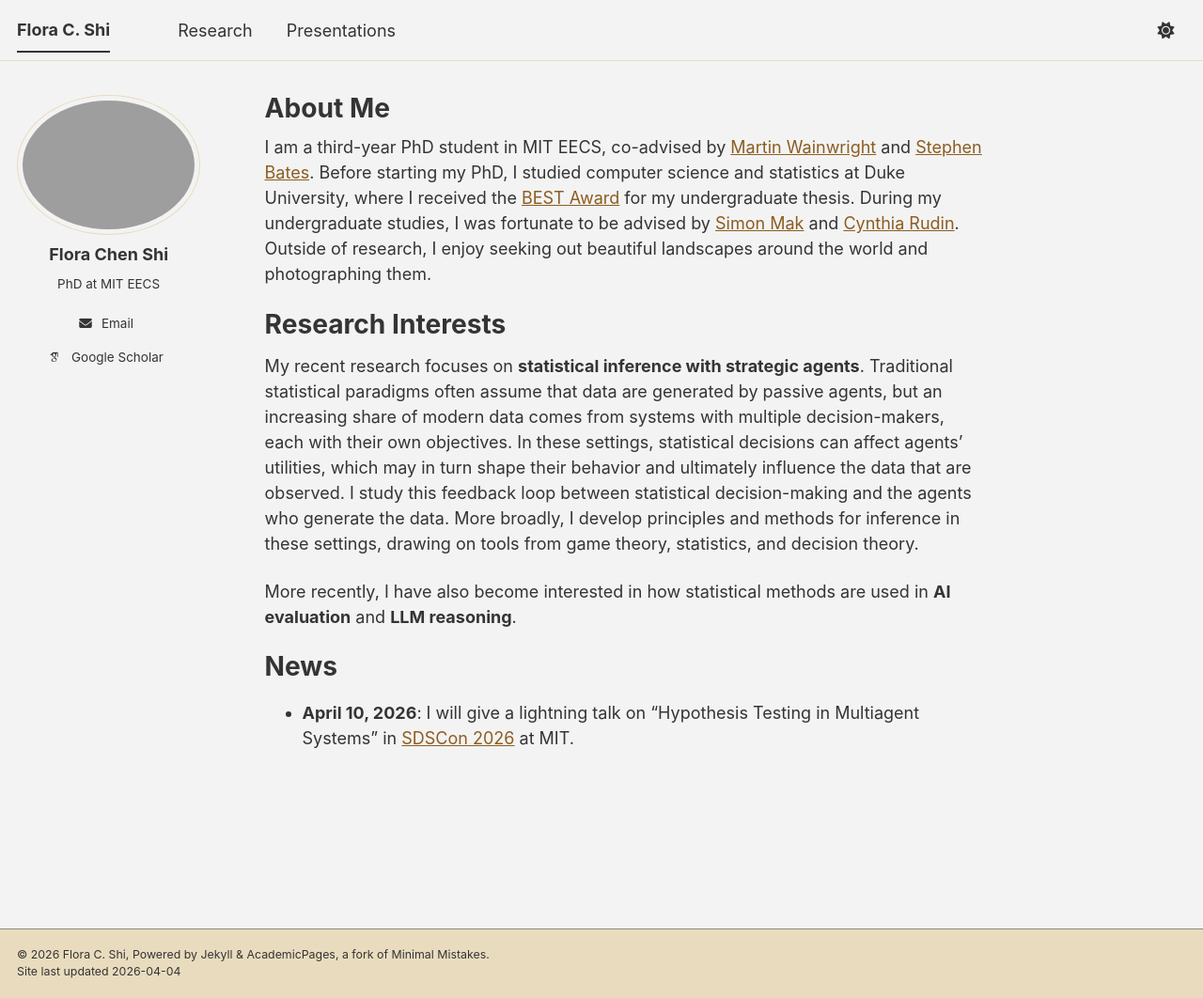
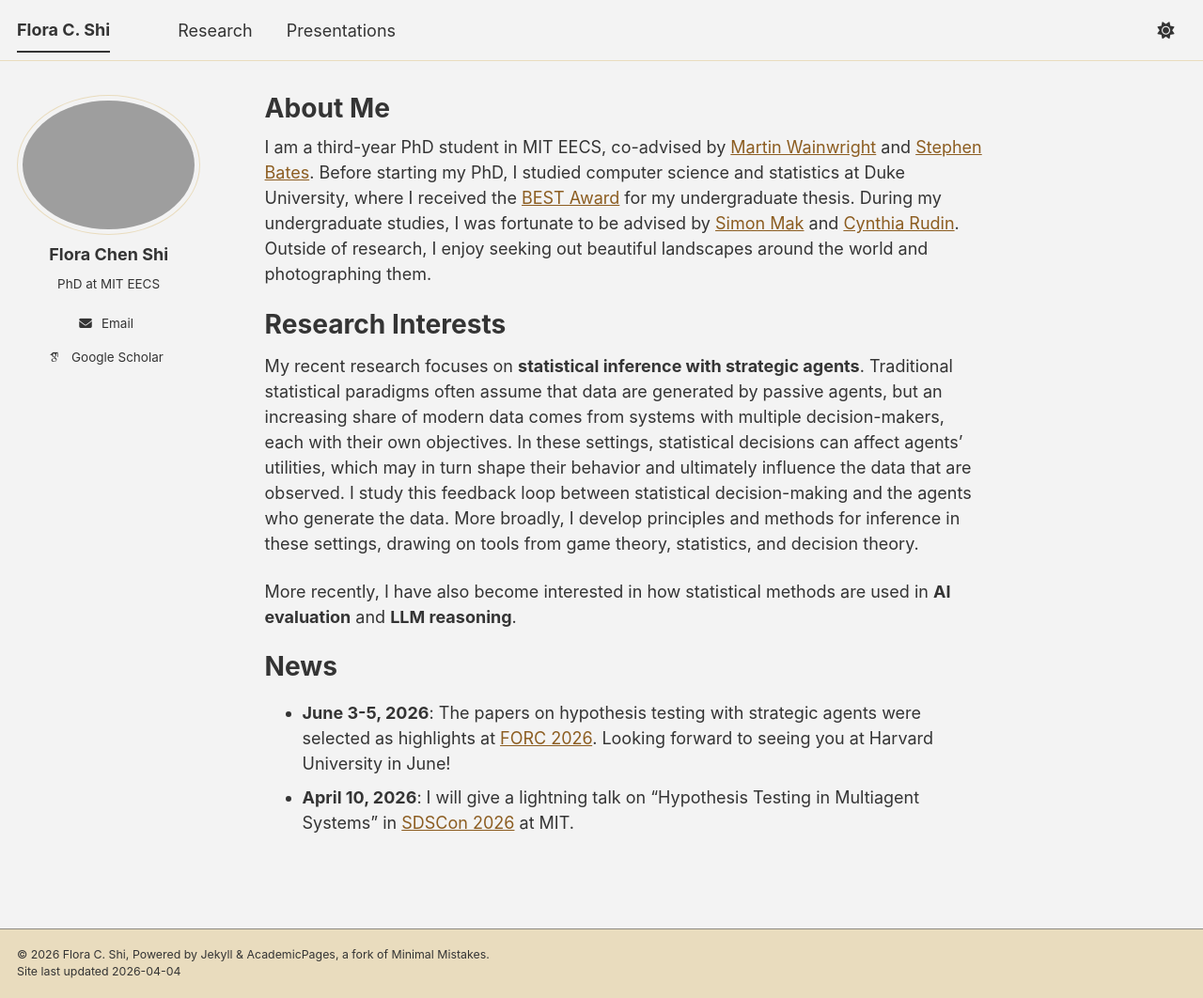
Before and after one commit to cshi56/cshi56.github.io, a Jekyll site: the page built from _pages/about.md, in a window 1280 px wide and 1062 px high. Shown: the whole window at 94% size. Built offline with Jekyll 4.4.1, drawn with Linux system fonts in a browser that asks for light colours; some web fonts are replaced; a script bundle is joined from its source files by our own code; library files that are not in the unit come from our copies.

Commit message:
fix icon

```diff
--- a/_includes/head/custom.html
+++ b/_includes/head/custom.html
@@ -5,13 +5,13 @@
 <!-- Support for Academicons -->
 <link rel="stylesheet" href="{{ base_path }}/assets/css/academicons.css"/>
 
-<!-- favicon from https://commons.wikimedia.org/wiki/File:OOjs_UI_icon_academic-progressive.svg -->
-<link rel="apple-touch-icon" sizes="180x180" href="{{ base_path }}/images/apple-touch-icon-180x180.png"/>
-<link rel="icon" type="image/svg+xml" href="{{ base_path }}/images/favicon.svg"/>
-<link rel="icon" type="image/png" href="{{ base_path }}/images/favicon-32x32.png" sizes="32x32"/>
-<link rel="icon" type="image/png" href="{{ base_path }}/images/favicon-192x192.png" sizes="192x192"/>
+<!-- favicon -->
+<link rel="apple-touch-icon" href="{{ base_path }}/images/sunflower2-256x256.png"/>
+<link rel="icon" type="image/svg+xml" href="{{ base_path }}/images/sunflower2.svg"/>
+<link rel="icon" type="image/png" href="{{ base_path }}/images/sunflower2-256x256.png" sizes="256x256"/>
+<link rel="icon" type="image/png" href="{{ base_path }}/images/sunflower2-512x512.png" sizes="512x512"/>
 <link rel="manifest" href="{{ base_path }}/images/manifest.json"/>
-<link rel="icon" href="/images/favicon.ico"/>
+<link rel="icon" type="image/x-icon" href="{{ base_path }}/images/sunflower2.ico"/>
 <meta name="theme-color" content="#ffffff"/>
 
 <!-- end custom head snippets -->
--- a/_pages/about.md
+++ b/_pages/about.md
@@ -18,4 +18,5 @@
 
 News
 ======
+- **June 3-5, 2026**: The papers on hypothesis testing with strategic agents were selected as highlights at [FORC 2026](https://responsiblecomputing.org/forc-2026/). Looking forward to seeing you at Harvard University in June!
 - **April 10, 2026**: I will give a lightning talk on "Hypothesis Testing in Multiagent Systems" in [SDSCon 2026](https://sdscon.mit.edu/) at MIT.
```
Also changed, not shown: images/icons-archive/apple-touch-icon-180x180.png (renamed from images/apple-touch-icon-180x180.png), images/icons-archive/favicon-192x192.png (renamed from images/favicon-192x192.png), images/icons-archive/favicon-32x32.png (renamed from images/favicon-32x32.png), images/icons-archive/favicon-512x512.png (renamed from images/favicon-512x512.png), images/icons-archive/favicon.ico (renamed from images/favicon.ico), images/icons-archive/favicon.svg (renamed from images/favicon.svg), images/icons-archive/sunflower-256x256.png (added), images/icons-archive/sunflower-521x521.png (added), images/icons-archive/sunflower.ico (added), images/icons-archive/sunflower.svg (added), images/manifest.json, images/sunflower2-256x256.png (added), images/sunflower2-512x512.png (added), images/sunflower2.ico (added), 1 more files.
